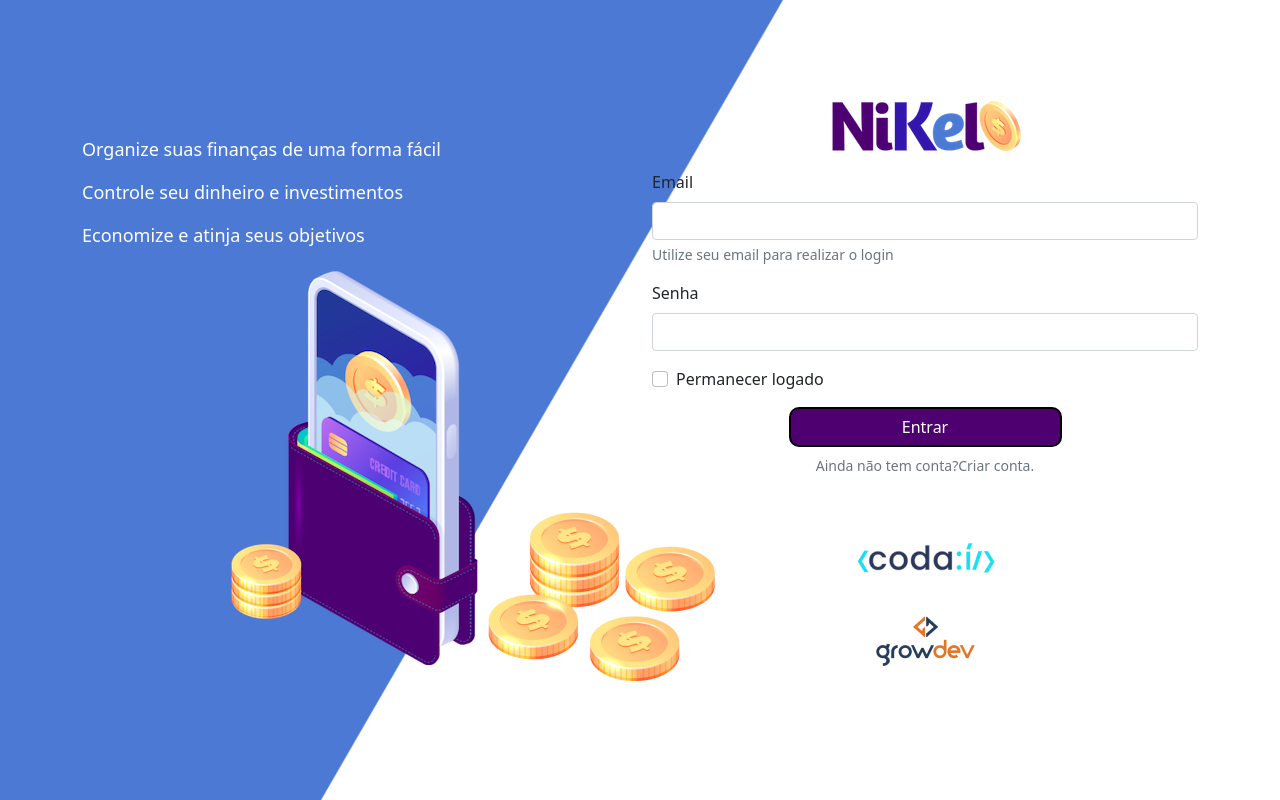
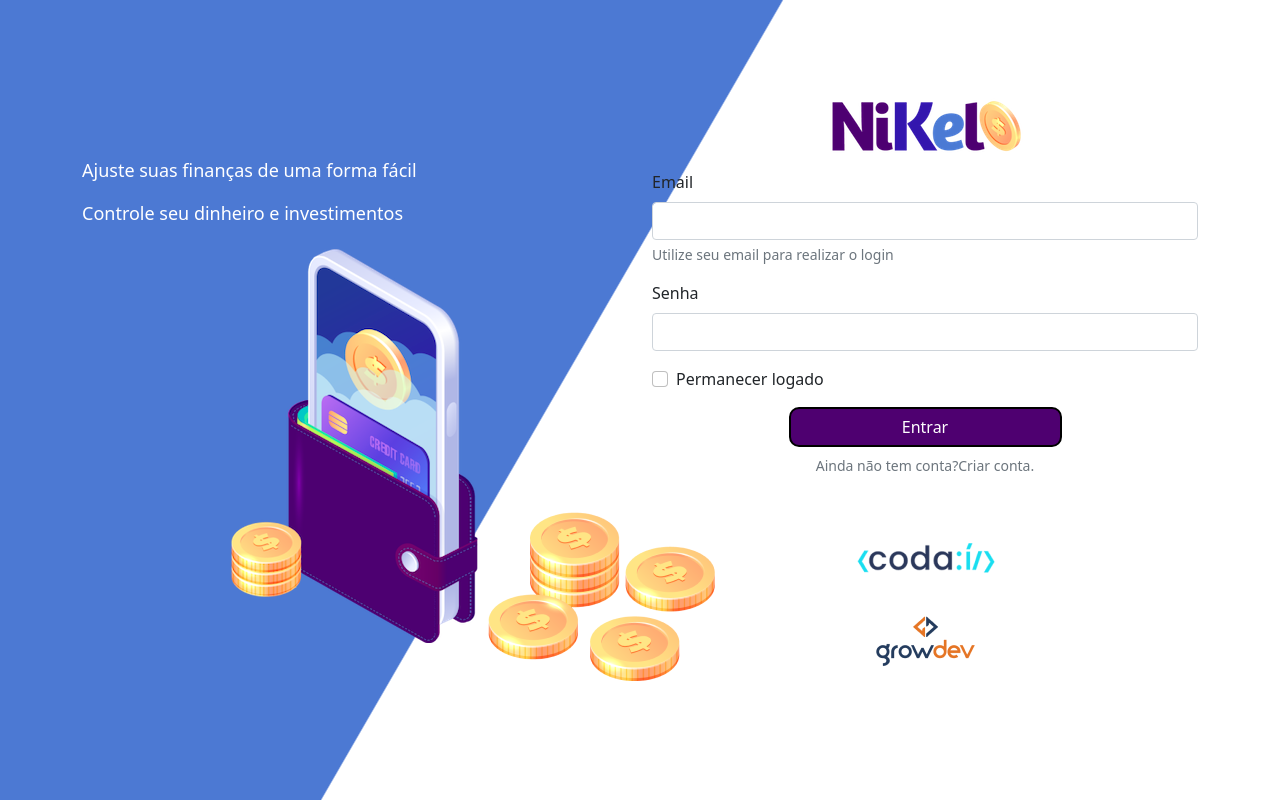
Before and after one commit to LorelayGalery/N-kel, a plain HTML site: page public/index.html in a window 1280 px wide. Drawn offline with nearby package versions, Linux system fonts and the light colour scheme.

Commit message:
Alterando o text-login

```diff
--- a/public/index.html
+++ b/public/index.html
@@ -17,9 +17,8 @@
             <div class="row vh-100">
                 <div class="col d-flex justify-content-center my-5 flex-column">
                     <div class="text-login">
-                        <p>Organize suas finanças de uma forma fácil</p>
+                        <p>Ajuste suas finanças de uma forma fácil</p>
                         <p>Controle seu dinheiro e investimentos</p>
-                        <p>Economize e atinja seus objetivos</p>
                     </div>
                     <div class= "text-center">
                         <img src="./images/pocket.png" alt="img-pocket" class="img-fluid" srcset="">
```
